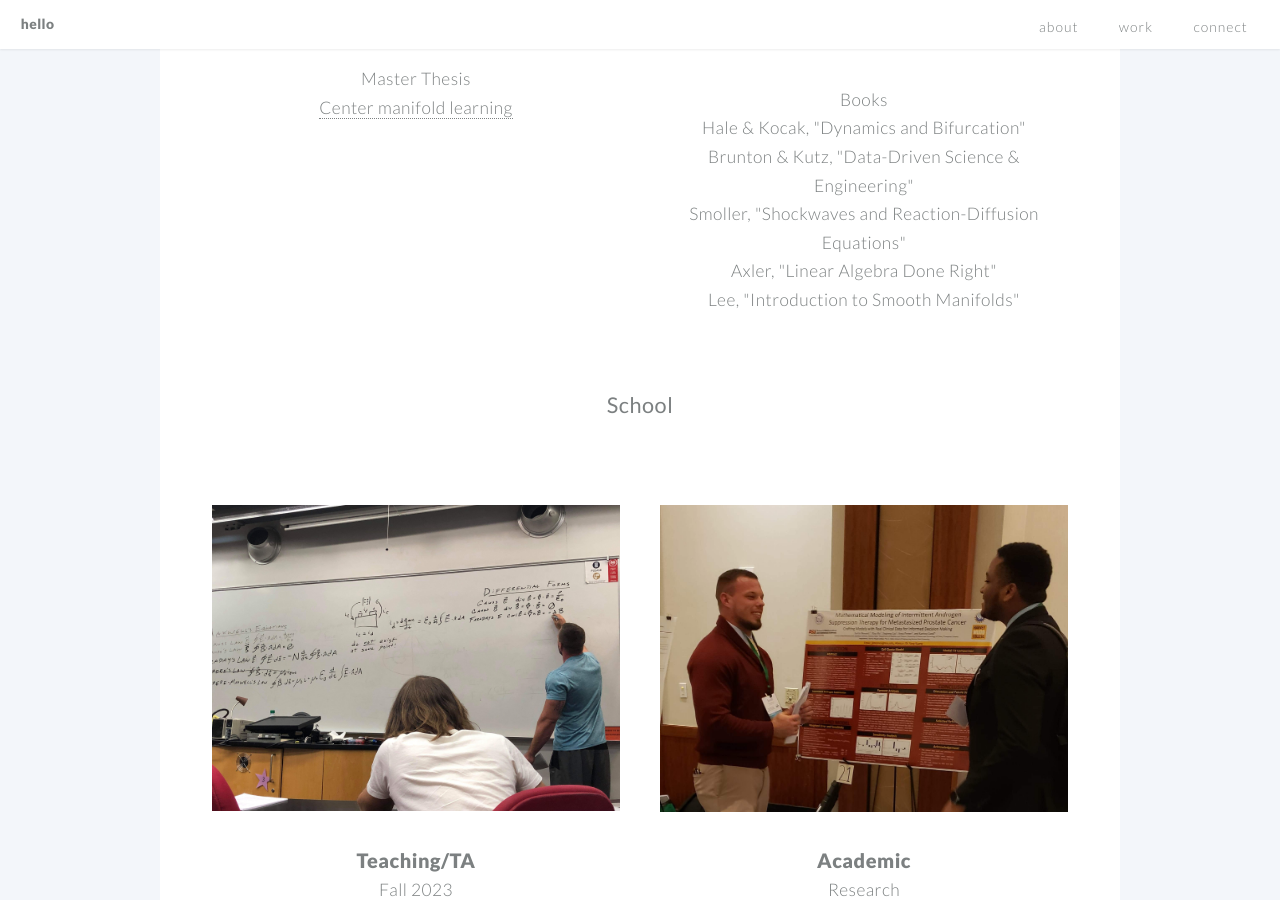
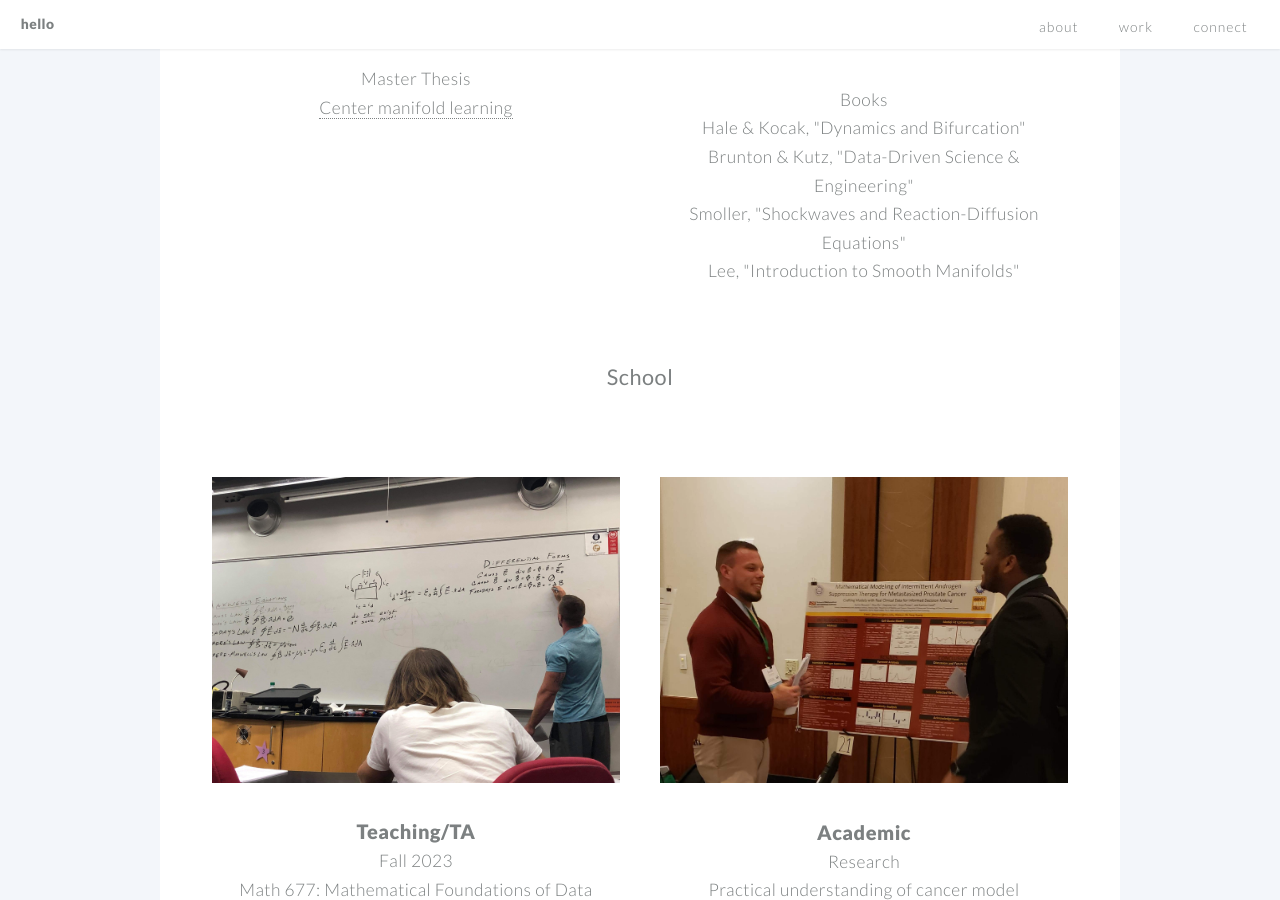
Before and after one commit to jben33/jben33.github.io, a Jekyll site: the page built from index.md, in a window 1280 px wide and 900 px high, scrolled down 2795 px. Built offline with Jekyll 4.4.1, drawn with Linux system fonts in a browser that asks for light colours.

Commit message:
Update example2.html

```diff
--- a/_includes/example2.html
+++ b/_includes/example2.html
@@ -21,6 +21,5 @@
   <li>Hale & Kocak, "Dynamics and Bifurcation"</li>
   <li>Brunton & Kutz, "Data-Driven Science & Engineering"</li>
   <li>Smoller, "Shockwaves and Reaction-Diffusion Equations"</li>
-  <li>Axler, "Linear Algebra Done Right"</li>
   <li>Lee, "Introduction to Smooth Manifolds"</li>
 </ul>
```
